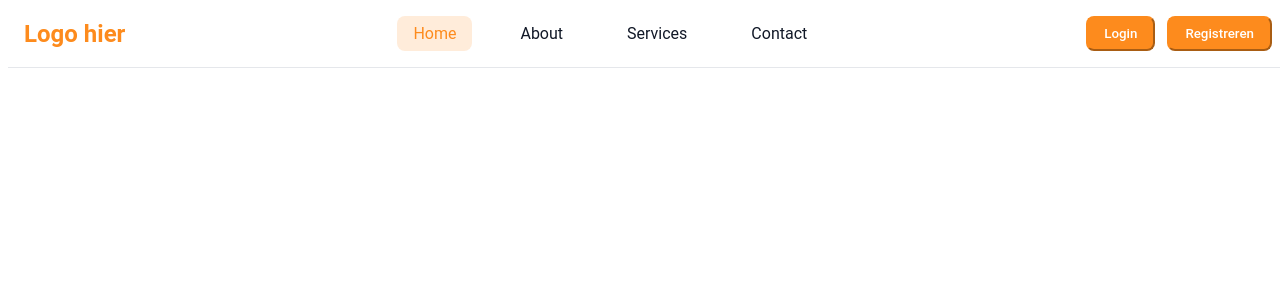
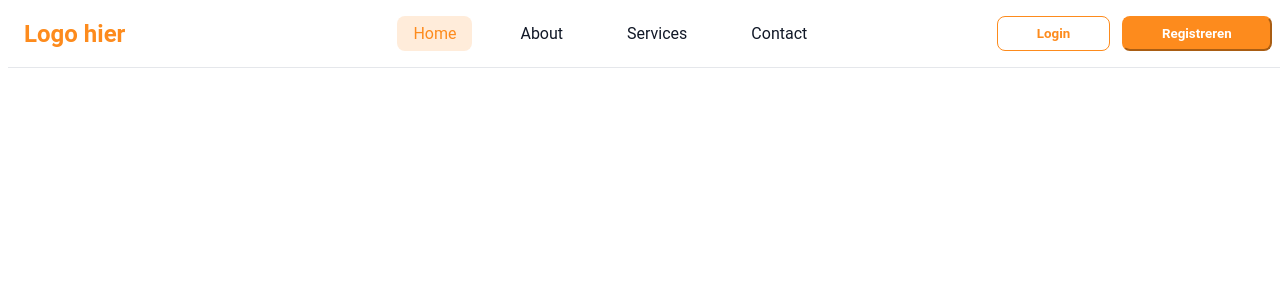
Before and after one commit to morrisvdbeek/KlassenSysteem, a Vue app in the folder KlassenSysteem/klassensysteem.client/: page / in a window 1280 px wide. Shown: the top 300 px of the page. Built offline with nearby package versions, Linux system fonts and the light colour scheme.

Commit message:
Login & registratie knoppen

```diff
--- a/KlassenSysteem/klassensysteem.client/src/assets/css/main.css
+++ b/KlassenSysteem/klassensysteem.client/src/assets/css/main.css
@@ -104,15 +104,37 @@ span {
 }
 
 .btn-login {
+  background-color: white;
+  font-weight: bold;
+  color: #fd8b1d;
+  padding: 0.5rem 1rem;
+  border-radius: 0.5rem;
+  border-color: #fd8b1d;
+  border: 1px solid #fd8b1d;
+  font-weight: bold;
+  padding-left: 3vw;
+  padding-right: 3vw;
+}
+
+.btn-login:hover {
+  background-color: #ffeddccd;
+  border-color: #fd891dcd;
+  cursor: pointer;
+}
+
+.btn-registration {
+  font-weight: bold;
   background-color: #fd8b1d;
   color: white;
   padding: 0.5rem 1rem;
   border-radius: 0.5rem;
   border-color: #fd8b1d;
-  font-weight: 500;
+  font-weight: bold;
+  padding-left: 3vw;
+  padding-right: 3vw;
 }
 
-.btn-login:hover {
+.btn-registration:hover {
   background-color: #fd891dcd;
   border-color: #fd891dcd;
   cursor: pointer;
--- a/KlassenSysteem/klassensysteem.client/src/shared/components/nav-balk.vue
+++ b/KlassenSysteem/klassensysteem.client/src/shared/components/nav-balk.vue
@@ -18,7 +18,7 @@ import "@/assets/css/main.css";
       </div>
       <div class="actions">
         <button class="btn-login">Login</button>
-        <button class="btn-login">Registreren</button>
+        <button class="btn-registration">Registreren</button>
       </div>
     </div>
   </nav>
```
